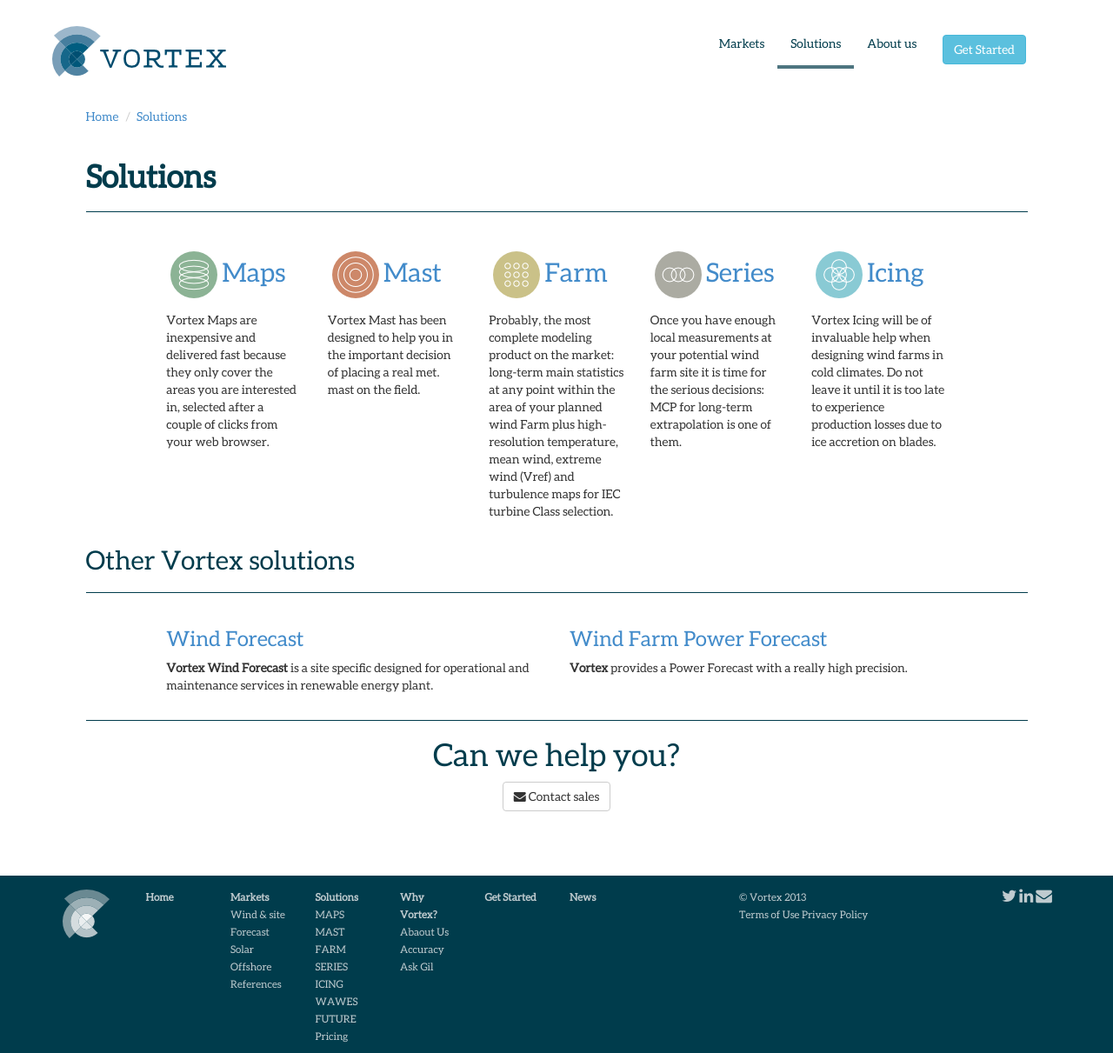
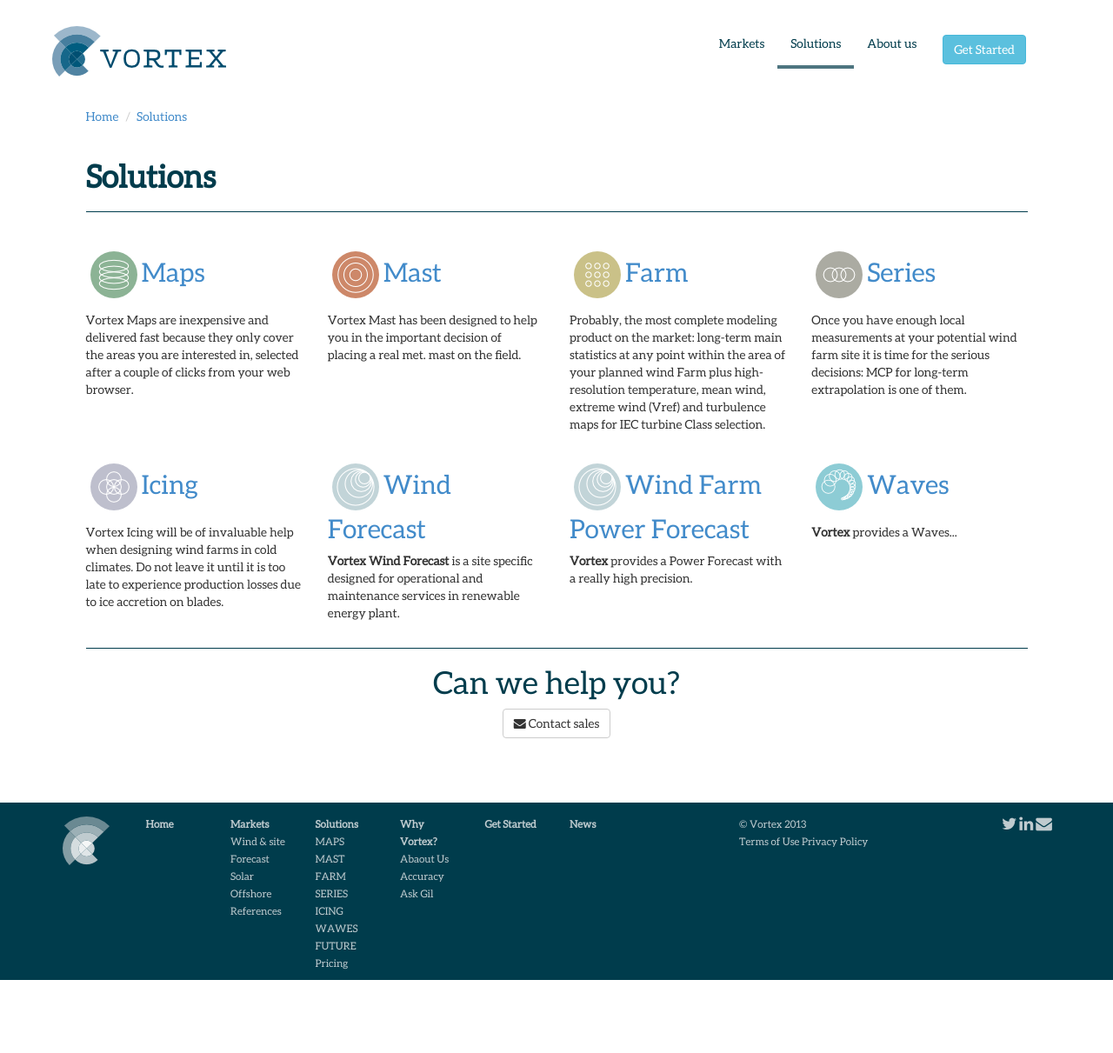
Before and after one commit to vortex-es/vortex-es.github.io, a Jekyll site: the page built from solutions/index.html, in a window 1280 px wide and 1211 px high. Shown: the whole window at 87% size. Built offline with Jekyll 4.4.1, drawn with Linux system fonts in a browser that asks for light colours; Markdown is read by kramdown in place of the engine named in the settings.

Commit message:
afegides les noves icones de solutions i feta la nova pàgina de wawes.

```diff
--- a/solutions/index.html
+++ b/solutions/index.html
@@ -7,7 +7,7 @@
 
 <div class="row">
 
-	<div class="col-lg-2 col-lg-offset-1 col-md-3 col-sm-6">
+	<div class="col-lg-3 col-md-3 col-sm-6">
 
 		<h2><img src="{{site.baseurl}}/assets/img/vortex-solutions-maps-icon-64.png"/><a href="{{ site.base_url }}/solutions/maps.html">Maps</a></h2>
 
@@ -15,7 +15,7 @@
 
 	</div>
 
-	<div class="col-lg-2 col-md-3 col-sm-6">
+	<div class="col-lg-3 col-md-3 col-sm-6">
 
 		<h2><img src="{{site.baseurl}}/assets/img/vortex-solutions-mast-icon-64.png"/><a href="{{ site.base_url }}/solutions/mast.html">Mast</a></h2>
 
@@ -23,9 +23,7 @@
 
 	</div>
 
-	<div class="clearfix visible-sm">&nbsp;</div>
-
-	<div class="col-lg-2 col-md-3 col-sm-6">
+	<div class="col-lg-3 col-md-3 col-sm-6">
 
 		<h2><img src="{{site.baseurl}}/assets/img/vortex-solutions-farm-icon-64.png"/><a href="{{ site.base_url }}/solutions/farm.html">Farm</a></h2>
 
@@ -33,7 +31,7 @@
 
 	</div>
 
-	<div class="col-lg-2 col-md-3 col-sm-6">
+	<div class="col-lg-3 col-md-3 col-sm-6">
 
 		<h2><img src="{{site.baseurl}}/assets/img/vortex-solutions-series-icon-64.png"/><a href="{{ site.base_url }}/solutions/series.html">Series</a></h2>
 
@@ -41,9 +39,10 @@
 
 	</div>
 
-	<div class="clearfix visible-sm visible-md">&nbsp;</div>
+	<div class="clearfix visible-lg visible-md">&nbsp;</div>
 
-	<div class="col-lg-2 col-md-3 col-sm-6">
+
+	<div class="col-lg-3 col-md-3 col-sm-6">
 
 		<h2><img src="{{site.baseurl}}/assets/img/vortex-solutions-icing-icon-64.png"/><a href="{{ site.base_url }}/solutions/icing.html">Icing</a></h2>
 
@@ -51,30 +50,25 @@
 
 	</div>
 
-	<div class="clearfix visible-sm visible-md visible-lg">&nbsp;</div>
+	<div class="col-lg-3 col-md-3 col-sm-6">
 
-</div>
-
-<h2>Other Vortex solutions</h2>
-
-<hr />
-
-<div class="row">
-
-	<div class="col-lg-5 col-lg-offset-1 col-md-6 col-sm-6">
-
-		<h3><a href="{{ site.base_url }}/solutions/wind-forecast.html">Wind  Forecast</a></h3>
+		<h2><img src="{{site.baseurl}}/assets/img/vortex-solutions-forecast-icon-64.png"/><a href="{{ site.base_url }}/solutions/wind-forecast.html">Wind  Forecast</a></h2>
 
 		<p><strong>Vortex Wind Forecast</strong> is a site specific designed for operational and maintenance services in renewable energy plant.</p>
 	</div>
 
-	<div class="col-lg-5 col-md-6 col-sm-6">
+	<div class="col-lg-3 col-md-3 col-sm-6">
 
-		<h3><a href="{{ site.base_url }}/solutions/wind-farm-power-forecast.html">Wind Farm Power Forecast</a></h3>
+		<h2><img src="{{site.baseurl}}/assets/img/vortex-solutions-forecast-icon-64.png"/><a href="{{ site.base_url }}/solutions/wind-farm-power-forecast.html">Wind Farm Power Forecast</a></h2>
 
 		<p><strong>Vortex</strong> provides a Power Forecast with a really high precision.</p>
 	</div>
 
-	<div class="clearfix visible-sm visible-md visible-lg">&nbsp;</div>
+	<div class="col-lg-3 col-md-3 col-sm-6">
+
+		<h2><img src="{{site.baseurl}}/assets/img/vortex-solutions-waves-icon-64.png"/><a href="{{ site.base_url }}/solutions/waves.html">Waves</a></h2>
+
+		<p><strong>Vortex</strong> provides a Waves...</p>
+	</div>
 
 </div>
```
Also changed, not shown: solutions/waves.md (added, +12 -0 lines), solutions/wind-farm-power-forecast.md (+1 -1 lines), solutions/wind-forecast.md (+1 -1 lines), assets/img/vortex-solutions-forecast-icon-128.png (added), assets/img/vortex-solutions-forecast-icon-64.png (added), assets/img/vortex-solutions-icing-icon-128.png, assets/img/vortex-solutions-icing-icon-64.png, assets/img/vortex-solutions-waves-icon-128.png (added), assets/img/vortex-solutions-waves-icon-64.png (added).
